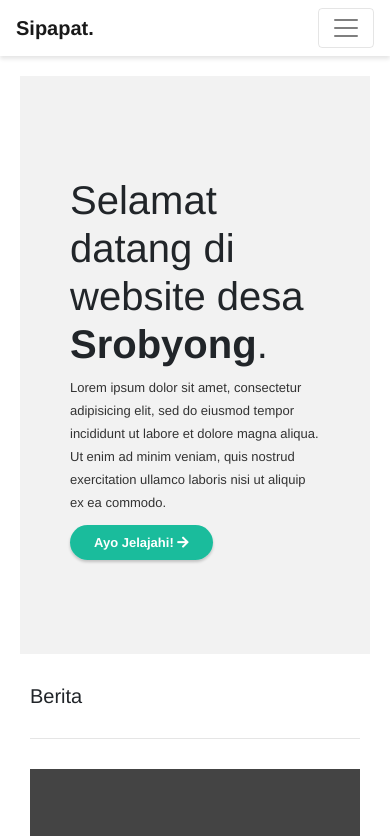
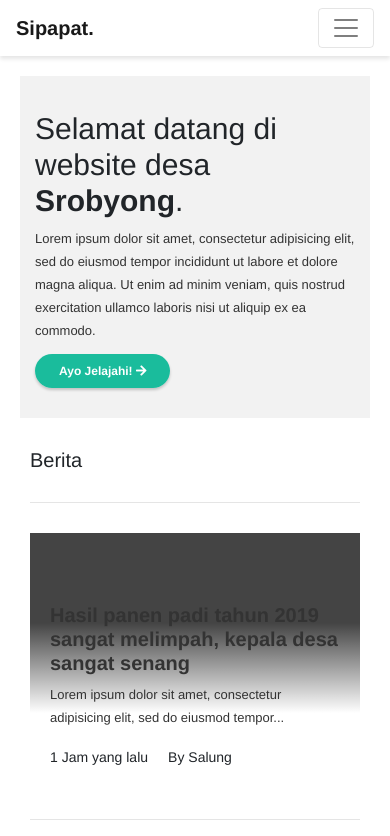
Before and after one commit to salungp/sipapat-template, a plain HTML site: page index.html in a window 390 px wide. Shown: the top 836 px of the page. Drawn offline with Linux system fonts and the light colour scheme.

Commit message:
change some line

```diff
--- a/css/style.css
+++ b/css/style.css
@@ -234,6 +234,14 @@ footer ul li p {
 		background: linear-gradient(to top, #fff, rgba(255,255,255,.0));
 	}
 
+	.banner .col-md-9 .content-wrapper .item {
+		padding: 35px 15px !important;
+	}
+
+	.btn-custom {
+		font-size: 12px;
+	}
+
 	.artikel .artikel-item .text {
 		width: 100% !important;
 		z-index: 2;
@@ -244,4 +252,8 @@ footer ul li p {
 	h3 {
 		font-size: 20px;
 	}
+
+	h1 {
+		font-size: 30px;
+	}
 }
```
